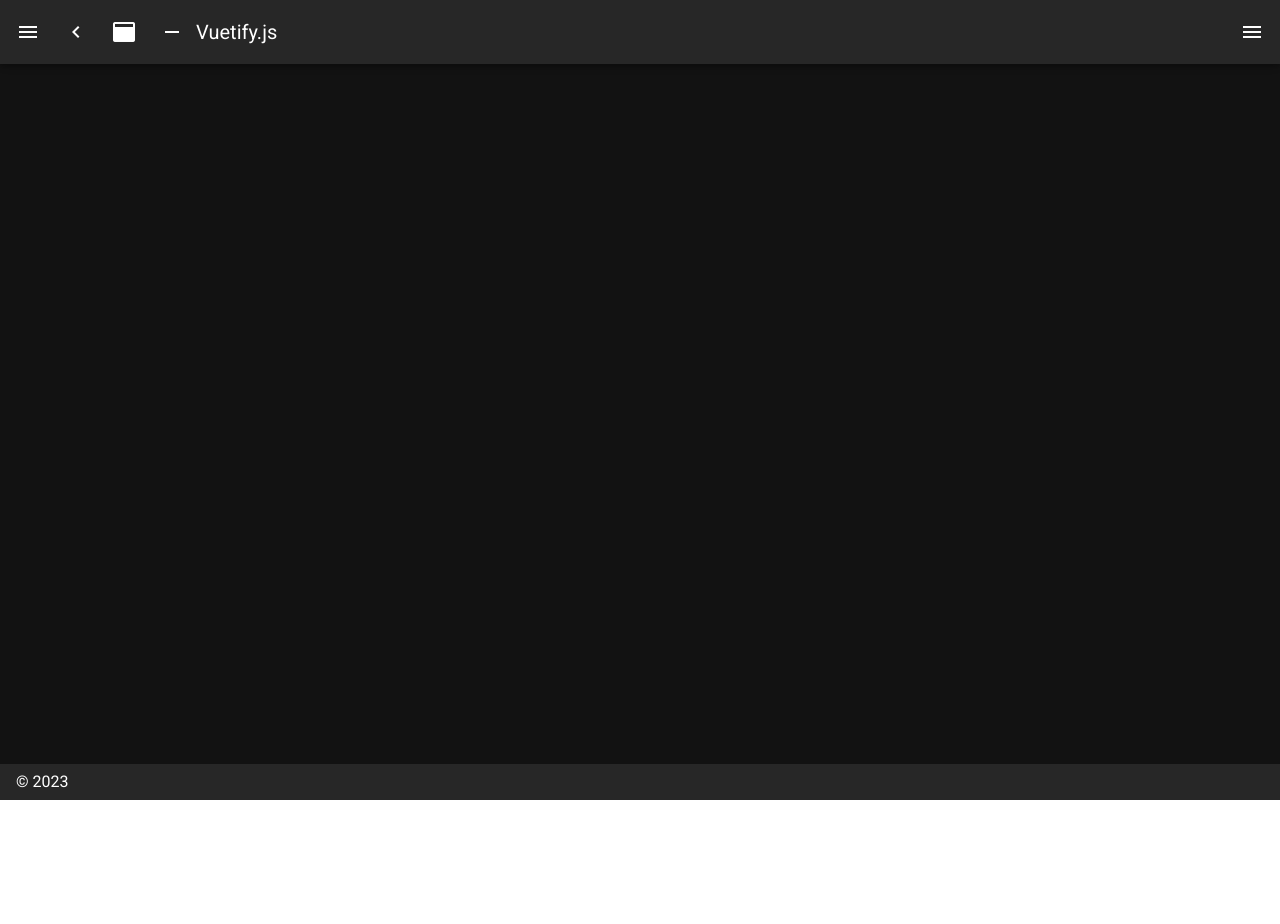
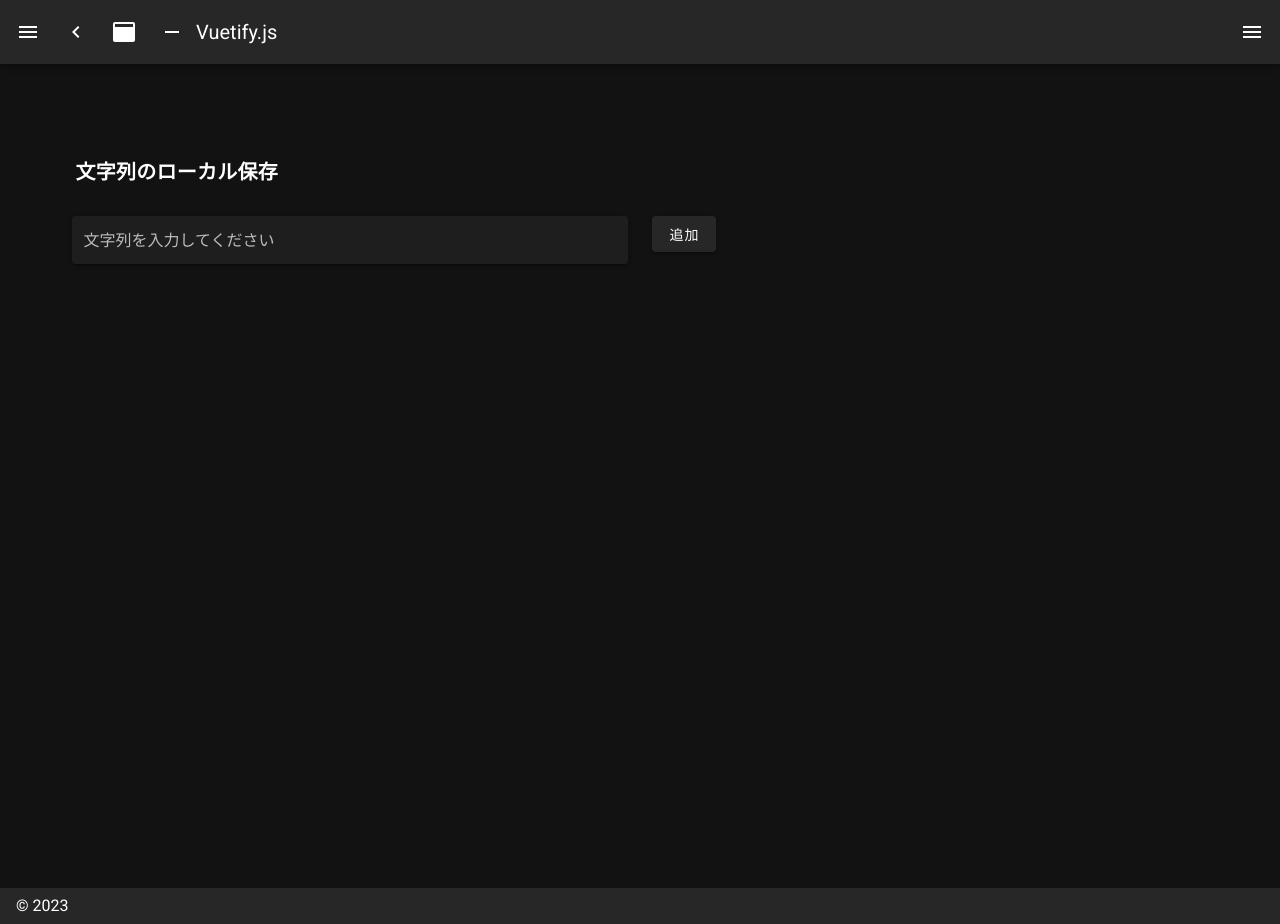
Before and after one commit to fieldhawker/nuxt_sample, a Nuxt app: page /localstorage in a window 1280 px wide. Before the commit this address had no page. Before the commit the page ends 800 px from the top, so only its background shows below. Built offline with nearby package versions, Linux system fonts and the light colour scheme.

Commit message:
localstorageを試すを追加

```diff
--- a/layouts/default.vue
+++ b/layouts/default.vue
@@ -121,6 +121,11 @@ export default {
           icon: 'mdi-chart-bubble',
           title: 'axiosでAPIを拾おう',
           to: '/axios'
+        },
+        {
+          icon: 'mdi-chart-bubble',
+          title: 'LocalStorageを試す',
+          to: '/localstorage'
         }
       ],
       miniVariant: false,
--- /dev/null
+++ b/pages/localstorage/index.vue
@@ -0,0 +1,81 @@
+<!-- pages/omikuji/index.vue -->
+<template>
+  <v-app>
+    <v-main mt-0 pt-0>
+      <v-card-title class="font-weight-bold">文字列のローカル保存</v-card-title>
+      <v-container>
+        <v-row>
+          <v-col>
+            <v-text-field
+              v-model="newWord"
+              name="newWord"
+              label="文字列を入力してください"
+              solo
+            ></v-text-field>
+          </v-col>
+          <v-col>
+            <v-btn outlline class="normal" @click="addWord">追加</v-btn>
+          </v-col>
+        </v-row>
+
+        <v-row>
+          <v-card
+            v-for="(word, n) in words"
+            :key="word"
+            width="150"
+            class="ma-2 d-flex flex-column"
+          >
+            <v-card-title>{{ word }}</v-card-title>
+            <v-card-text>
+              <v-btn outlline rounded class="gray" @click="removeWord(n)"
+                >削除</v-btn
+              >
+            </v-card-text>
+          </v-card>
+        </v-row>
+      </v-container>
+    </v-main>
+  </v-app>
+</template>
+
+<script>
+export default {
+  data: function () {
+    return {
+      words: [],
+      newWord: null,
+    }
+  },
+  mounted: function () {
+    if (localStorage.getItem('words')) {
+      try {
+        this.words = JSON.parse(localStorage.getItem('words'))
+      } catch (e) {
+        localStorage.removeItem('words')
+      }
+    }
+  },
+  methods: {
+    addWord() {
+      if (!this.newWord) {
+        return
+      }
+
+      this.words.push(this.newWord)
+      this.newWord = ''
+      this.saveWords()
+    },
+    removeWord(x) {
+      this.words.splice(x, 1)
+      this.saveWords()
+    },
+    saveWords() {
+      const parsed = JSON.stringify(this.words)
+      localStorage.setItem('words', parsed)
+    },
+  },
+}
+</script>
+
+<style>
+</style>
```
